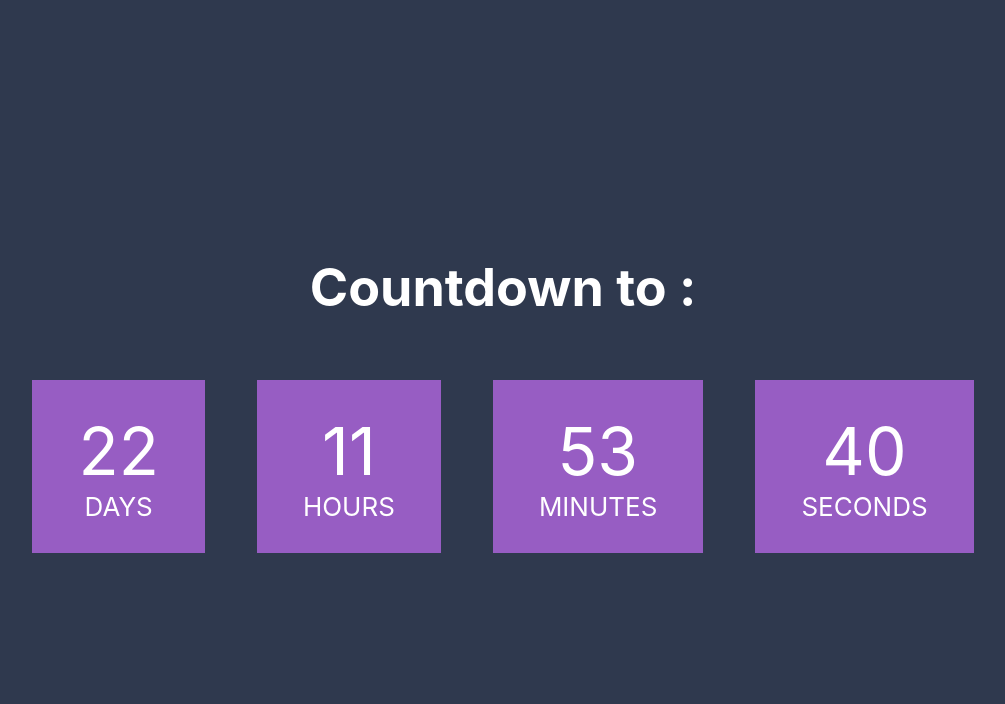
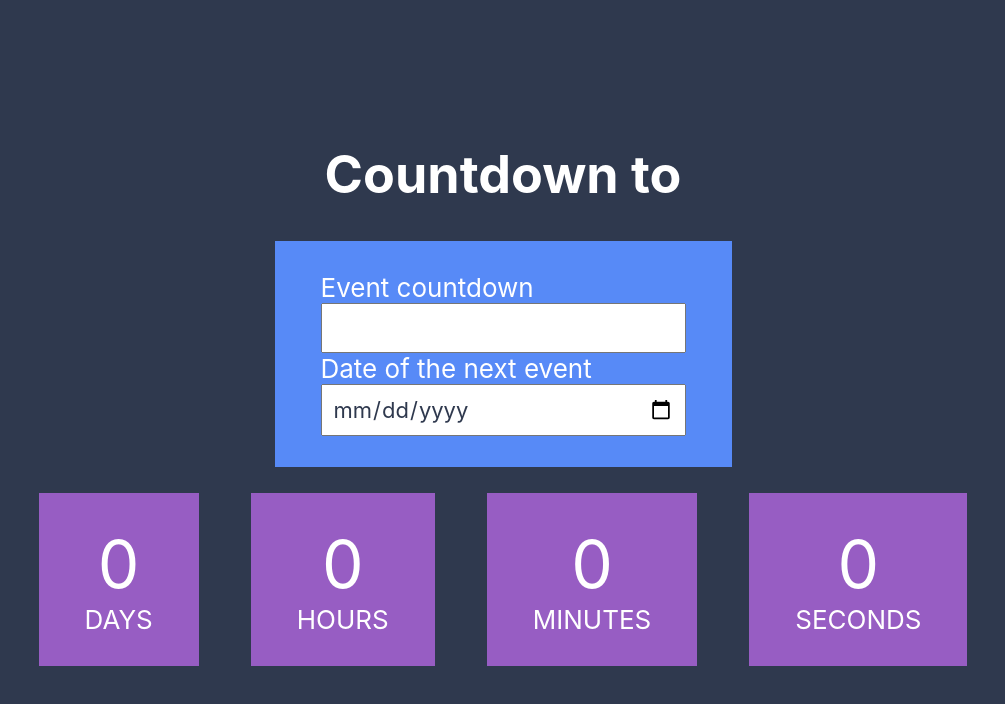
Before and after one commit to feloriel/countdown-timer, a React (Create React App) app: page / in a window 1280 px wide. Shown: the top 704 px of the page, without its empty margins (137-1142 px from the left). Built offline with nearby package versions, Linux system fonts and the light colour scheme.

Commit message:
added form

```diff
--- a/src/App.css
+++ b/src/App.css
@@ -13,6 +13,10 @@
   display: flex;
 }
 
+.wrap {
+  flex-wrap: wrap;
+}
+
 .column {
   flex-direction: column;
 }
@@ -25,10 +29,21 @@
   justify-content: center;
 }
 
+.form {
+  padding: calc(15px + 2vmin) calc(30px + 2vmin);
+  background-color: #578af7;
+}
+
+.input {
+  font-family: inherit;
+  font-size: calc(10px + 1.5vmin);
+  color: #2f394e;
+  padding: 10px;
+}
+
 .timer {
   padding: calc(15px + 2vmin) calc(30px + 2vmin);
   margin: calc(10px + 2vmin);
-  width: 25%;
 }
 
 .timer-number {
--- a/src/App.js
+++ b/src/App.js
@@ -1,30 +1,74 @@
-import React from 'react';
+import React, { Component } from 'react';
 import './App.css';
 
-function App() {
+class App extends Component {
+  state = {
+    countdown: '',
+    date: null,
+    days: 0,
+    hours: 0,
+    minutes: 0,
+    seconds: 0
+  }
+  handleChange = event => {
+    const { name, value } = event.target;
+
+    this.setState({
+      [name]: value
+    });
+  }
+  handleSubmit = event => {
+    event.preventDefault();
+  }
+  render() {
+    const { countdown, days, hours, minutes, seconds } = this.state;
+
     return (
       <div className="container">
-      <h1>Countdown to :</h1>
-      <div className="flex">
+        <h1>Countdown to {countdown}</h1>
+        <form
+          className="form flex column"
+          onSubmit={this.handleSubmit}
+        >
+          <label htmlFor="countdown">Event countdown </label>
+          <input
+            type="text"
+            name="countdown"
+            id="countdown"
+            className="input"
+            value={countdown}
+            onChange={this.handleChange}
+          />
+          <label htmlFor="countdown">Date of the next event </label>
+          <input
+            type="date"
+            name="date"
+            id="date"
+            className="input"
+            onChange={this.handleChange}
+          />
+        </form>
+        <div className="flex wrap justify-center">
           <div className="days timer flex column align-center">
-          <div className="timer-number">22</div>
+            <div className="timer-number">{days}</div>
             <div className="timer-text">Days</div>
           </div>
           <div className="hours timer flex column align-center">
-          <div className="timer-number">11</div>
+            <div className="timer-number">{hours}</div>
             <div className="timer-text">Hours</div>
           </div>
           <div className="minutes timer flex column align-center">
-          <div className="timer-number">53</div>
+            <div className="timer-number">{minutes}</div>
             <div className="timer-text">Minutes</div>
           </div>
           <div className="seconds timer flex column align-center">
-          <div className="timer-number">40</div>
+            <div className="timer-number">{seconds}</div>
             <div className="timer-text">Seconds</div>
           </div>
         </div>
       </div>
     );
   }
+}
 
 export default App;
```
Also changed, not shown: src/Form.js (added). Lines whose indentation alone changed are shown as unchanged.
